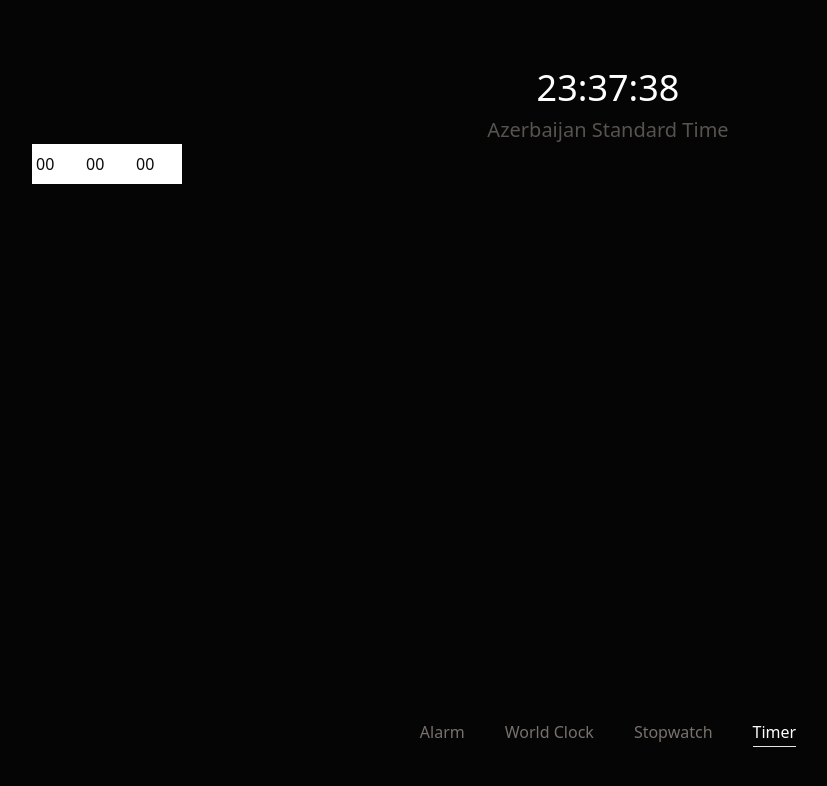
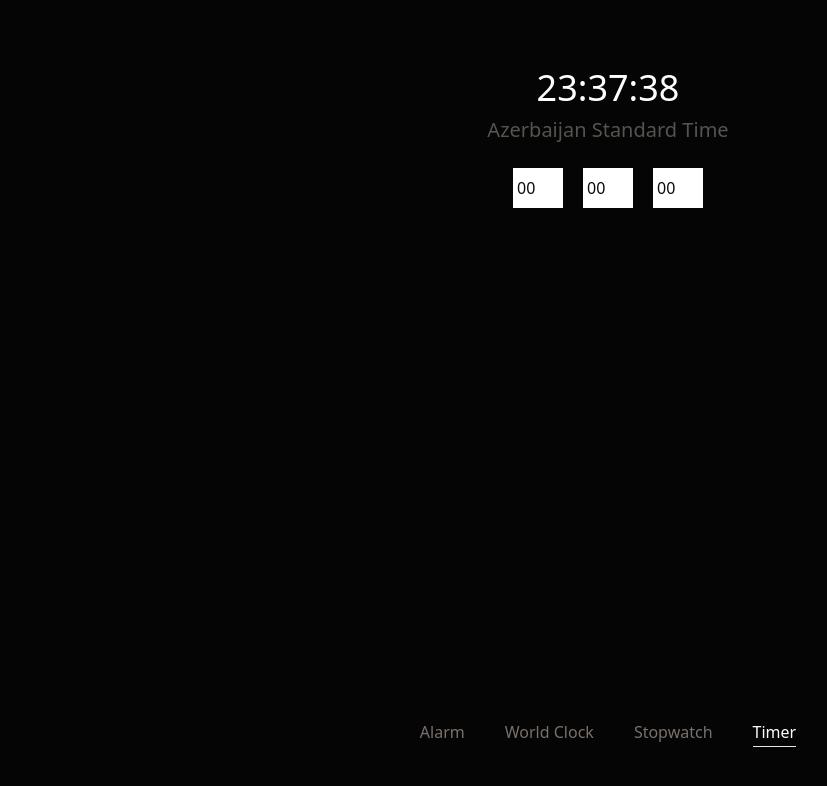
Before and after one commit to NezerAbdullayev/timer-app, a React (Vite) app: page /timer in a window 1280 px wide. Shown: the top 786 px of the page, without its empty margins (32-859 px from the left). Built offline with nearby package versions, Linux system fonts and the light colour scheme.

Commit message:
feat(TimerPage):add Timer Input

```diff
--- a/src/pages/timerPage/components/TimerInput.jsx
+++ b/src/pages/timerPage/components/TimerInput.jsx
@@ -1,8 +1,6 @@
-import { useState } from 'react';
 
-function TimerInput({ max, min,value, onChangeInput }) {
-    const [input, setInput] = useState(0);
-
+function TimerInput({ max, min, value, onChangeInput }) {
+    // Handle input sanitization and value change
     const handleKeyDown = (event) => {
         if (['e', '+', '-'].includes(event.key)) {
             event.preventDefault();
@@ -11,16 +9,9 @@ function TimerInput({ max, min,value, onChangeInput }) {
 
     const handleInput = (event) => {
         const sanitizedValue = event.target.value.replace(/[^0-9]/g, '');
-        setInput(sanitizedValue);
-
-        // Yuxarı komponentə dəyəri ötürmək
-        if (onChangeInput) {
+        if (sanitizedValue !== '' && !isNaN(sanitizedValue)) {
             onChangeInput(sanitizedValue);
         }
-    };
-
-    const handleChange = (event) => {
-        setInput(event.target.value);
     };
 
     return (
@@ -29,10 +20,9 @@ function TimerInput({ max, min,value, onChangeInput }) {
             value={value}
             onKeyDown={handleKeyDown}
             onInput={handleInput}
-            onChange={handleChange}
-            className="h-[40px] w-[50px] p-1 text-stone-950  focus:outline-none"
             min={min}
             max={max}
+            className="h-[40px] w-[50px] p-1 text-stone-950 focus:outline-none"
         />
     );
 }
--- a/src/pages/timerPage/components/TimerInputContainer.jsx
+++ b/src/pages/timerPage/components/TimerInputContainer.jsx
@@ -1,36 +1,26 @@
 import { useState } from 'react';
-import Row from '../../../components/ui/Row';
 import TimerInput from './TimerInput';
+import FlexRow from "../../../components/ui/FlexRow"
 
 function TimerInputContainer() {
-    const [hh, setHh] = useState('00');
-    const [mm, setMm] = useState('00');
-    const [ss, SetSs] = useState('00');
+    const [time, setTime] = useState({ hh: '00', mm: '00', ss: '00' });
 
+    const handleChange = (unit) => (value) => {
+        const parsedValue = Math.max(0, Math.min(parseInt(value) || 0, unit === 'hh' ? 23 : 59));
+        setTime((prevTime) => ({
+            ...prevTime,
+            [unit]: parsedValue.toString().padStart(2, '0'),
+        }));
+    };
 
-
-    function handleChangeHour(e) {
-        setHh(e.target.value);
-    }
-
-    function handleChangeMinute(e) {
-        setMm(e.target.value);
-    }
-
-    function handleChangeSeconds(e) {
-        SetSs(e.tager.value);
-    }
-
-
-    console.log("hours->",hh,":",mm,";",ss)
+    console.log(time);
 
     return (
-        <Row>
-            <TimerInput max={23} min={0} value={hh} onChangeInput={handleChangeHour} />
-            <TimerInput max={59} min={0} value={mm} onChangeInput={handleChangeMinute} />
-            <TimerInput max={59} min={0} value={ss} onChangeInput={handleChangeSeconds} />
-            {/* <TimerInput max={23} /> */}
-        </Row>
+        <FlexRow className="item-center justify-center gap-5 my-6">
+            <TimerInput max={23} min={0} value={time.hh} onChangeInput={handleChange('hh')} />
+            <TimerInput max={59} min={0} value={time.mm} onChangeInput={handleChange('mm')}/>
+            <TimerInput max={59} min={0} value={time.ss} onChangeInput={handleChange('ss')}/>
+        </FlexRow>
     );
 }
 
```
